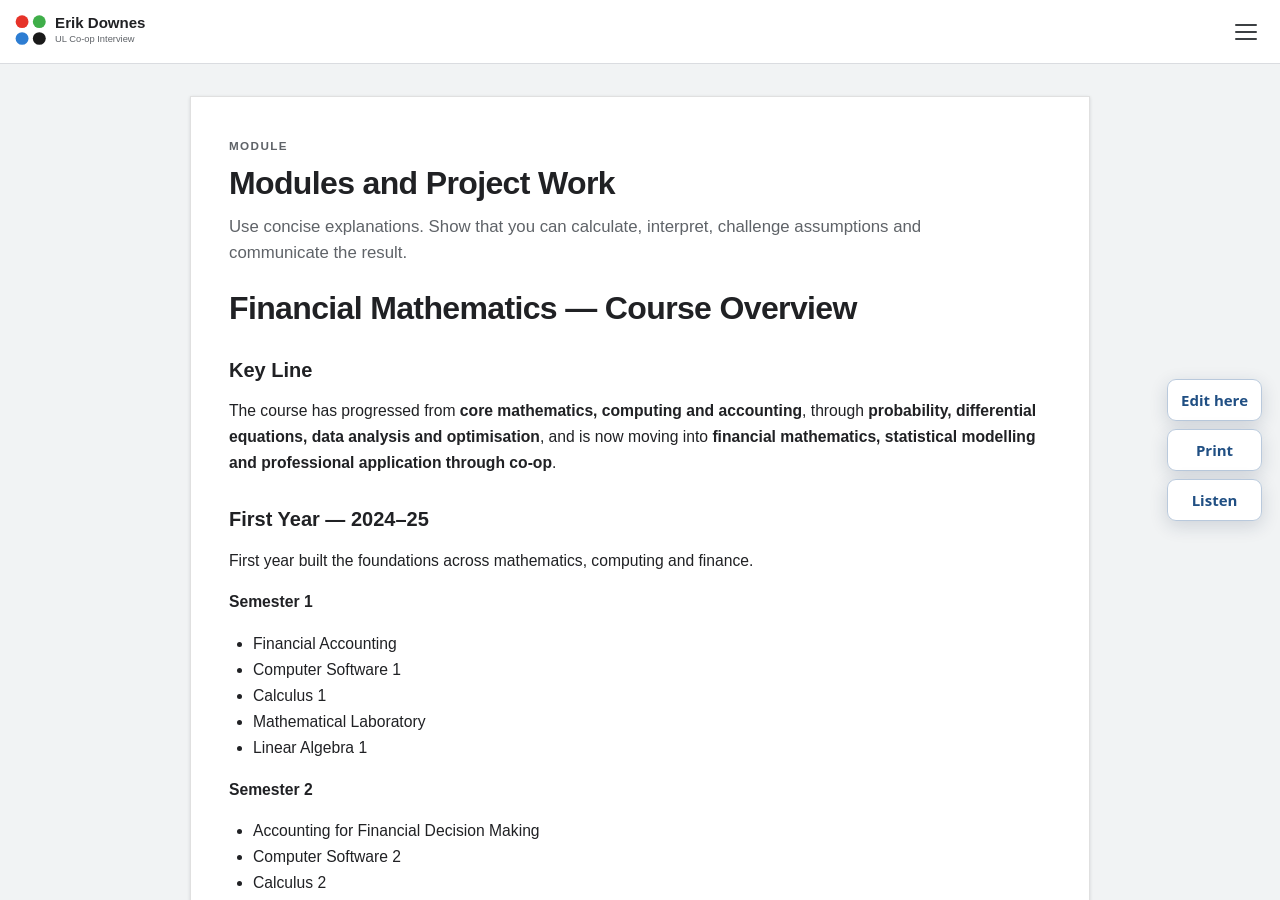
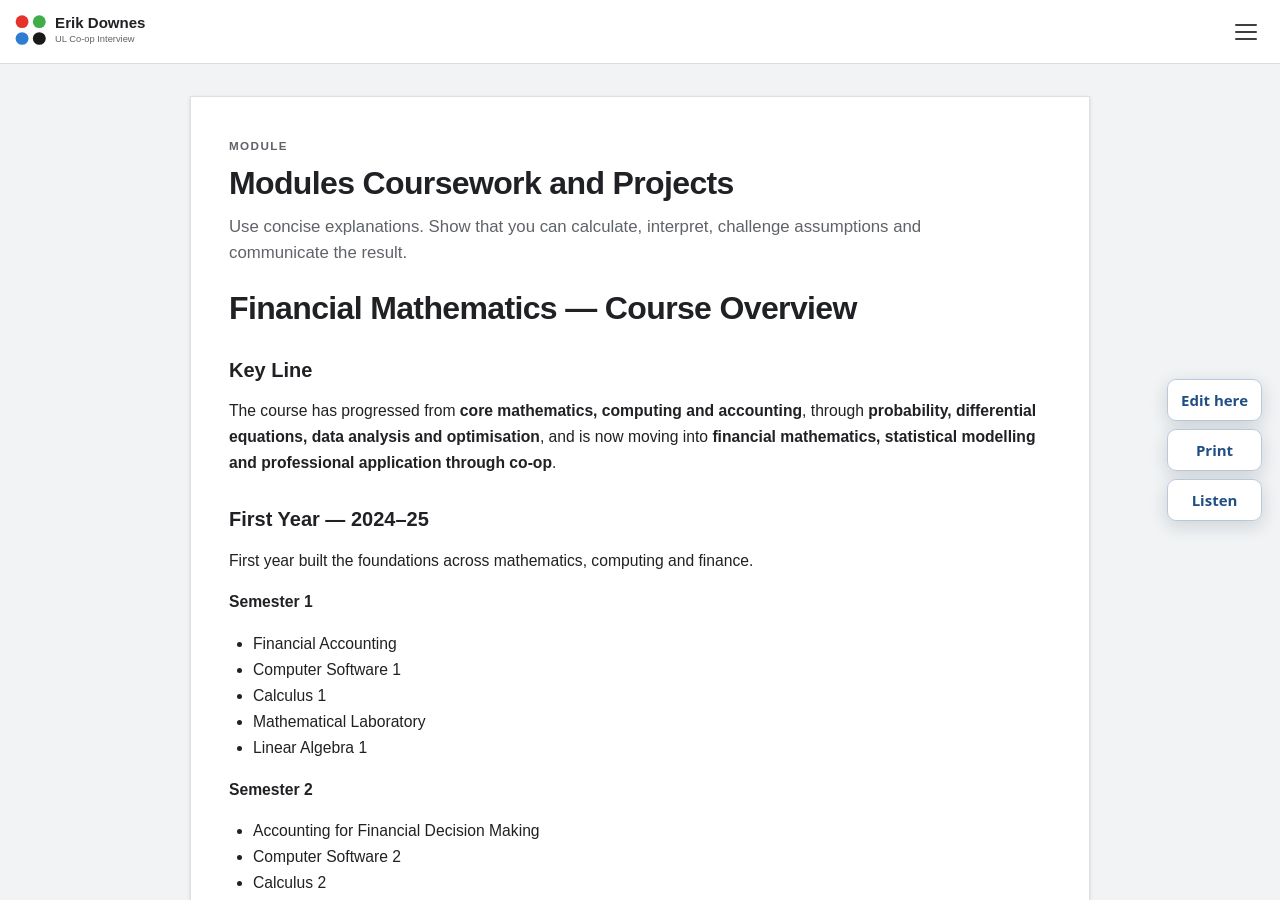
Before and after one commit to ronandownes/coop, a Jekyll site: the page built from financial-maths.md, in a window 1280 px wide and 900 px high. Built offline with Jekyll 4.4.1, drawn with Linux system fonts in a browser that asks for light colours.

Commit message:
Update financial-maths.md (via Pages CMS)

```diff
--- a/financial-maths.md
+++ b/financial-maths.md
@@ -1,14 +1,12 @@
 ---
 layout: doc
-handle: MP
-title: Modules and Project Work
+handle: Modules and Projects
+title: Modules Coursework  and Projects
 nav_order: 60
 eyebrow: Module
 intro: Use concise explanations. Show that you can calculate, interpret,
   challenge assumptions and communicate the result.
 ---
-
-
 # Financial Mathematics — Course Overview
 
 ## Key Line
```
